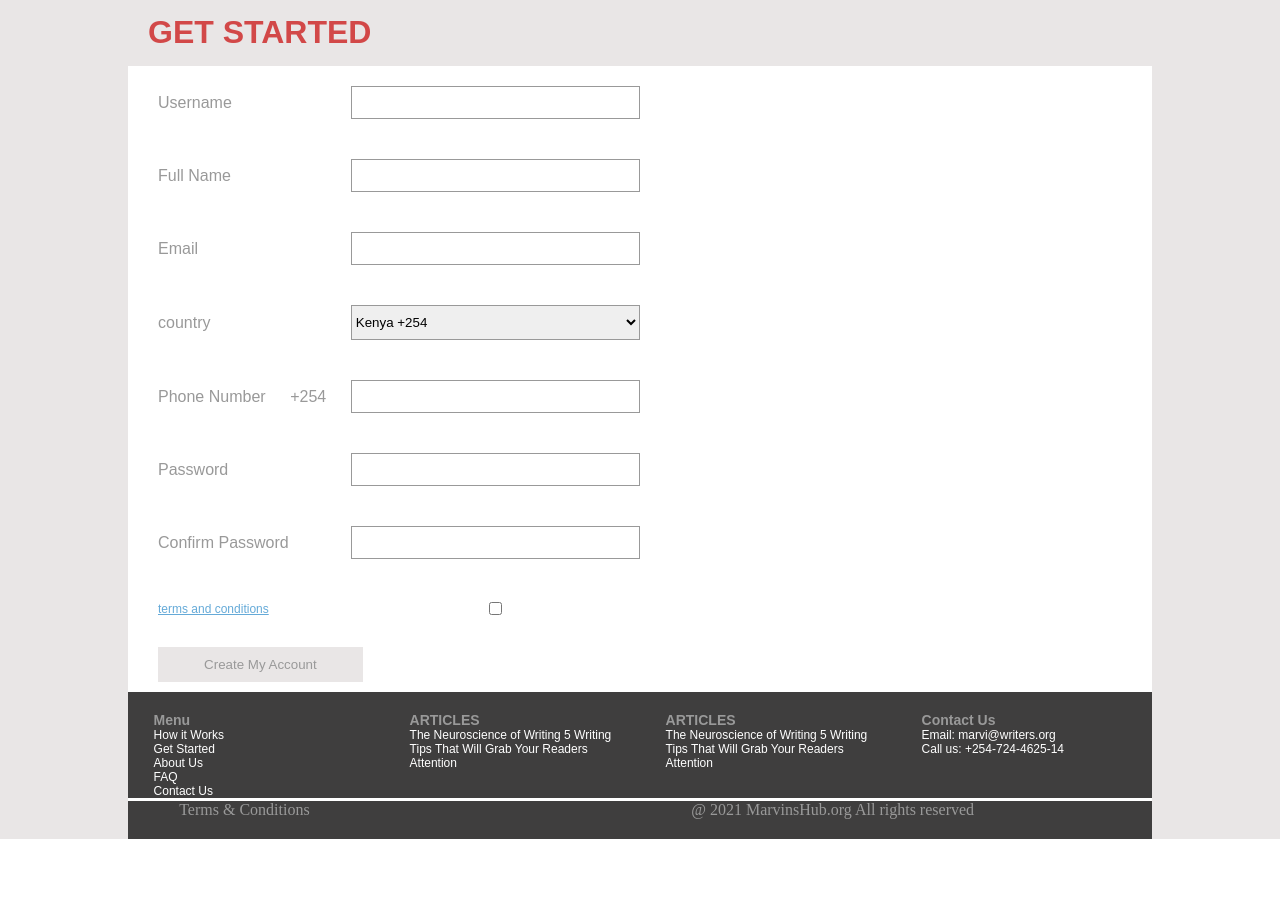
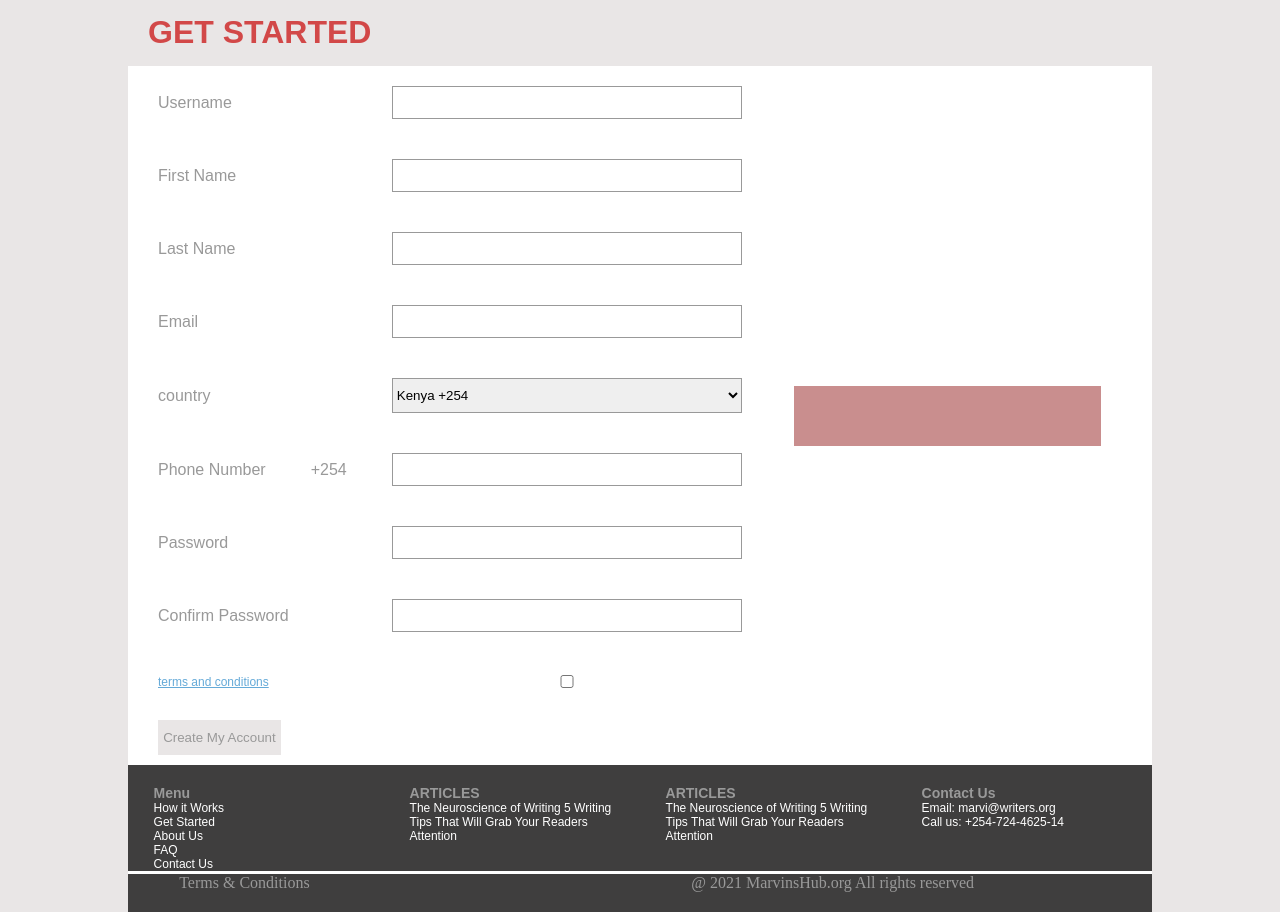
Before and after one commit to trevismurithi/marvin-website, a PHP site: page /signup.php?error=unclicked in a window 1280 px wide. Shown: the part 119-1031 px from the top of the page. Before the commit the page ends 958 px from the top, so only its background shows below. Run offline with PHP 8.4, Linux system fonts and the light colour scheme; grey boxes are pictures that could not be loaded.

Commit message:
login and signup setup

```diff
--- a/css/home/header.css
+++ b/css/home/header.css
@@ -94,3 +94,17 @@ nav{
     color: #D24848;
     border: 1px solid #D24848;
 }
+
+.user-accounts form button{
+    background-color:#D24848;
+    color: white;
+    padding: 10px;
+    font-size: 18px;
+    outline: none;
+    border: none;
+}
+
+.user-accounts form button:hover{
+    background-color: black;
+    color: white;
+}
--- a/css/sign/sign.css
+++ b/css/sign/sign.css
@@ -19,15 +19,19 @@
 
 .create-user{
     width: 100%;
+    display: flex;
+    flex-direction: row;
+    justify-content: space-between;
 }
 
 .create-user form{
     display: flex;
     flex-direction: column;
+    width: 60%;
 }
 
 .create-user form div{
-    width: 50%;
+    width: 100%;
     display: flex;
     justify-content: space-between;
     align-items: center;
@@ -69,3 +73,12 @@
     border: none;
     margin: 10px 0px 10px 30px;
 }
+
+.error-message{
+    width: 30%;
+    text-align: center;
+    margin: auto;
+    background-color:rgb(201, 142, 142);
+    color: red;
+    padding: 30px 0px;
+}
--- a/header.php
+++ b/header.php
@@ -1,3 +1,4 @@
+<?php session_start();?>
 <!DOCTYPE html>
 <html lang="en">
 <head>
@@ -37,8 +38,21 @@
                 <li><a href="#">Contact Us</a></li>
             </ul>
             <div class="user-accounts">
-                <li><a class="user-accounts-login" href="login.php">login</a></li>
-                <li><a class="user-accounts-sign-up" href="signup.php">sign up</a></li>
+                <?php
+                    if(isset($_SESSION['username'])){
+                        echo '
+                            <li><a class="user-accounts-login" href="#">'.$_SESSION['username'].'</a></li>
+                            <form action="include/user.inc.php" method="post">
+                                <button type="submit" name="submit">logout</button>
+                            </form>
+                        ';
+                    }else{
+                        echo '
+                            <li><a class="user-accounts-login" href="login.php">login</a></li>
+                            <li><a class="user-accounts-sign-up" href="signup.php">sign up</a></li>
+                        ';
+                    }
+                ?>
             </div>
         </div>
     </nav>
--- a/signup.php
+++ b/signup.php
@@ -1,9 +1,15 @@
 <?php
     require 'header.php';
+    //redirect the user if they have already logged in
+    if(isset($_SESSION['username'])){
+        header('Location: index.php');
+        exit();
+    }
     $message="";
     $error="";
     $username="";
-    $fullName="";
+    $first_name="";
+    $last_name= "";
     $email="";
     $phone="";
     if(isset($_GET['error'])){
@@ -11,23 +17,31 @@
     }
     //variables for possible errors
     $empty = "emptyfields";
-    $special = "specialcharacter";
-    $nameMax = "nameless";
+    $userspecial = "usernamespecial";
+    $firstspecial = "firstspecial";
+    $lastspecial = "lastspecial";
     $nonMatch = "nonematch";
     //create a switch statement
     switch ($error) {
         case $empty:
             $message="fill all fields";
             break;
-         case $special:
-            $message="remove special characters in username and name";
-            $username = $_GET['user'];
-            $fullName = $_GET['name'];
+         case $userspecial:
+            $message="remove special characters in username";
+            $first_name = $_GET['f_name'];
+            $last_name = $_GET['l_name'];
             $email = $_GET['email'];
             $phone = $_GET['phone'];
             break;
-        case $nameMax:
-            $message="two names required";
+        case $firstspecial:
+            $message="remove special characters in first name";
+            $username = $_GET['user'];
+            $last_name = $_GET['l_name'];
+            $email = $_GET['email'];
+            $phone = $_GET['phone'];
+            break;
+        case $lastspecial:
+            $message="remove special characters in last name";
             $username = $_GET['user'];
             $email = $_GET['email'];
             $phone = $_GET['phone'];
@@ -35,14 +49,16 @@
         case $nonMatch:
             $message="passwords do not match";
             $username = $_GET['user'];
-            $fullName = $_GET['name'];
+            $first_name = $_GET['f_name'];
+            $last_name = $_GET['l_name'];
             $email = $_GET['email'];
             $phone = $_GET['phone'];
             break;
         default:
             $message="";
             $username = "";
-            $fullName = "";
+            $first_name = "";
+            $last_name = "";
             $email = "";
             $phone = "";
             break;
@@ -52,7 +68,6 @@
     <div class="get-started">
         <h1>GET STARTED</h1>
     </div>
-    <?php echo($fullName)?>
     <div class="create-user">
         <form action="include/sign.inc.php" method="post">
             <div>
@@ -60,8 +75,12 @@
                 <input type="text" name="username" id="username" value=<?php echo $username;?>>
             </div>
             <div>
-                <label for="name">Full Name</label>
-                <input type="text" name="name" id="name" value=<?php echo $fullName;?>>
+                <label for="f_name">First Name</label>
+                <input type="text" name="f_name" id="f_name" value=<?php echo $first_name;?>>
+            </div>
+            <div>
+                <label for="l_name">Last Name</label>
+                <input type="text" name="l_name" id="l_name" value=<?php echo $last_name;?>>
             </div>
             <div>
                 <label for="email">Email</label>
@@ -92,6 +111,13 @@
             </div>
             <button name="submit" type="submit">Create My Account</button>
         </form>
+        <?php
+        if(isset($_GET['error'])){
+            if($_GET['error']!="none"){
+                echo'<div class="error-message"><p>'.$message.'</p></div>';
+            }
+        }
+        ?>
     </div>
 </div>
 <?php require 'footer.php'?>
```
Also changed, not shown: chatroom.php (+9 -3 lines), include/db.inc.php (+11 -2 lines), include/sign.inc.php (+27 -18 lines), include/user.inc.php (added, +7 -0 lines), login.php (+7 -4 lines).
